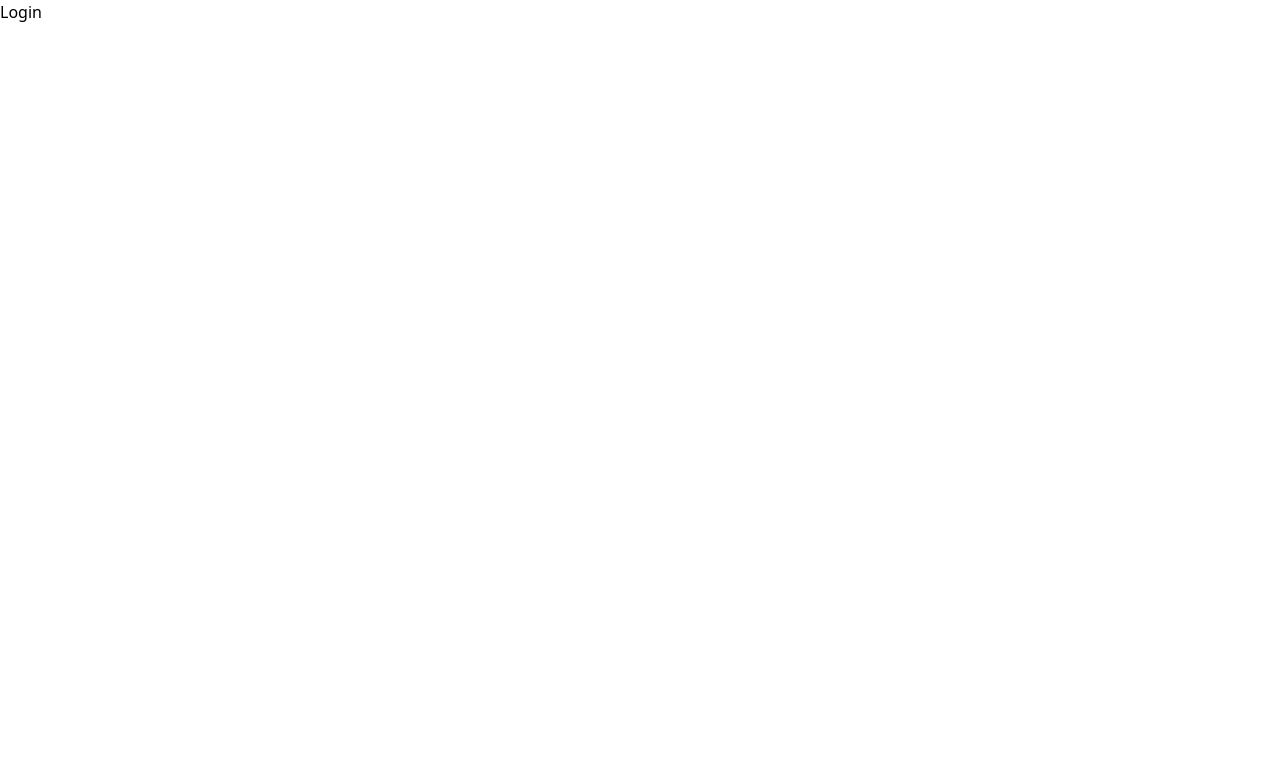
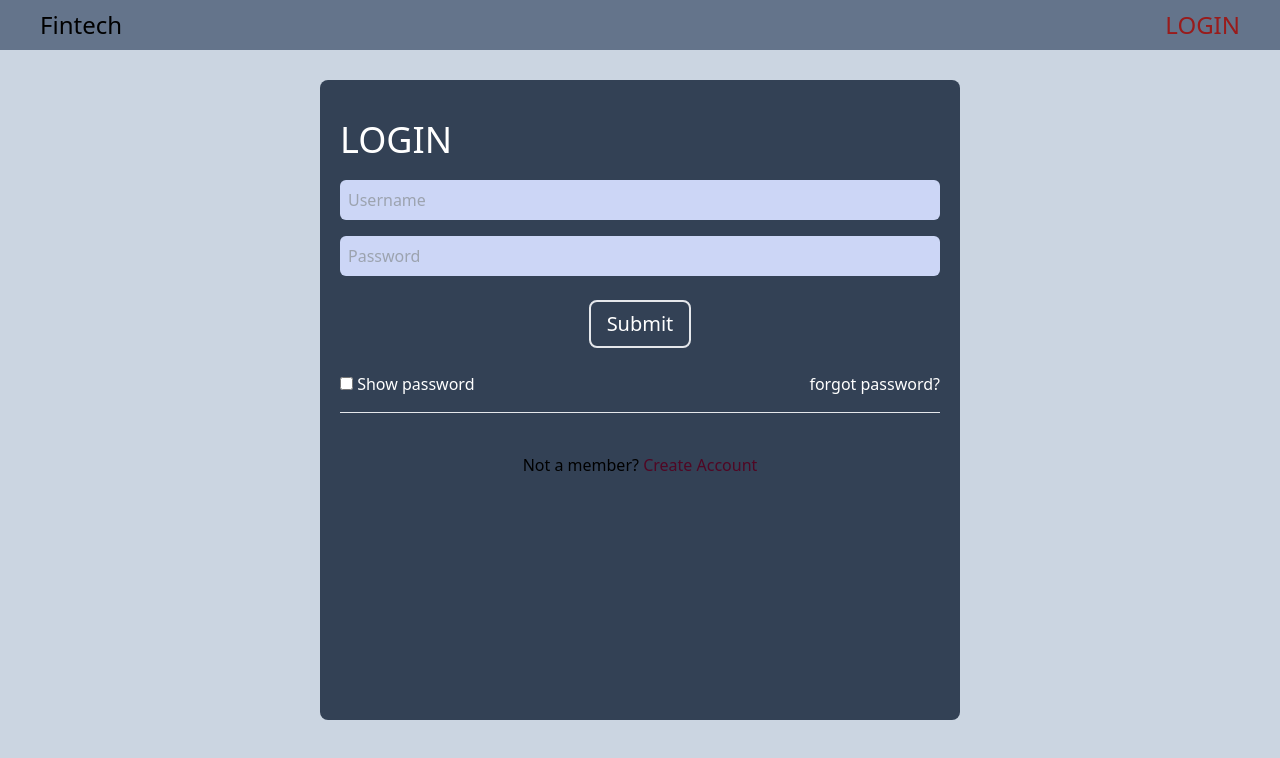
Before and after one commit to dhanush1202/fintech, a React (Create React App) app: page /login in a window 1280 px wide. Shown: the top 758 px of the page. Built offline with nearby package versions, Linux system fonts and the light colour scheme.

Commit message:
home & login done

```diff
--- a/src/Components/Homepage.js
+++ b/src/Components/Homepage.js
@@ -1,7 +1,38 @@
-import React from 'react'
+import React from 'react';
+import { useForm} from 'react-hook-form';
 
 export default function Homepage() {
+  const {handleSubmit, register, reset} = useForm();
+  const submitform = (data) => {
+    console.log(data);
+
+    reset();
+  }
   return (
-    <div>Homepage</div>
-  )
+    <div className="flex justify-center items-center h-screen bg-slate-300 ">
+      <form onSubmit={handleSubmit(submitform)} className="p-5 bg-slate-700 rounded-lg">
+        <h2 className="sm:text-3xl text-xl mb-2 py-4 px-2 text-slate-300">Subscribe to our Newsletter</h2>
+        <input
+          type="text"
+          placeholder="Name"
+          className=" my-3 p-3 rounded-md w-full bg-[#ccd6f6] text-gray-800"
+          required
+          {...register("name")}
+        />
+        <input
+          type="email"
+          placeholder="Email"
+          className=" my-3 p-3 rounded-md w-full bg-[#ccd6f6] text-gray-800"
+          required
+          {...register("email")}
+        />
+        <button
+          type="submit"
+          className="login rounded-lg text-xl duration-500 px-3 py-2 my-3  hover:bg-blue-500 bg-blue-600"
+        >
+          Subscribe
+        </button>
+      </form>
+    </div>
+  );
 }
--- a/src/Components/Login.js
+++ b/src/Components/Login.js
@@ -1,7 +1,18 @@
-import React from 'react'
+import React, { useState } from "react";
+import Loginpage from "./Loginpage";
+import Signinpage from "./Signinpage";
 
 export default function Login() {
+
+
+
+  const [log, sign] = useState(true);
+
   return (
-    <div>Login</div>
-  )
+    <div className="w-full h-screen bg-slate-300">
+      <div className="flex h-full items-center justify-center ">
+        {log ? <Loginpage log={log} sign = {sign}/>: <Signinpage log={log} sign={sign}/>}
+      </div>
+    </div>
+  );
 }
--- /dev/null
+++ b/src/Components/Loginpage.js
@@ -0,0 +1,87 @@
+import React, { useState } from "react";
+import { useForm } from "react-hook-form";
+
+export default function Loginpage({ log, sign }) {
+  const tochange = () => {
+    sign(!log);
+  };
+
+  const [toggle, settoggle] = useState("");
+  const [show, setshow] = useState("password");
+  const showpwd = () => {
+    if (toggle === "") {
+      settoggle("checked");
+      setshow("text");
+    } else {
+      settoggle("");
+      setshow("password");
+    }
+  };
+  const { register, handleSubmit, reset } = useForm();
+  const submitlogin = (data) => {
+    console.log(data);
+    window.alert("logged in");
+    reset();
+  };
+  return (
+    <div>
+      <div
+        className={`lg:w-[50vw] w-[90vw] h-[80vh] bg-slate-700 p-5 rounded-lg`}
+      >
+        <h1 className="text-4xl text-white uppercase py-5">Login</h1>
+        <div className="w-full flex items-center justify-center mx-auto">
+          <form
+            className="flex flex-col max-w-[600px] w-full group"
+            onSubmit={handleSubmit(submitlogin)}
+          >
+            <input
+              type="text"
+              placeholder="Username"
+              className="p-2  bg-[#ccd6f6] text-gray-800 rounded-md"
+              name="name"
+              required
+              {...register("uname")}
+            />
+            <input
+              type={show}
+              placeholder="Password"
+              className="my-4 p-2 bg-[#ccd6f6] rounded-md text-gray-800"
+              name="email"
+              required
+              {...register("password")}
+            />
+            <button
+              type="submit"
+              className="text-white border-2 hover:bg-pink-600 hover:border-pink-600 py-2 px-4 my-2 mx-auto rounded-lg text-xl duration-500"
+            >
+              Submit
+            </button>
+          </form>
+        </div>
+        <div className="flex justify-between py-4 text-white">
+          <h1 onClick={showpwd} className="cursor-pointer">
+            {" "}
+            <input
+              type="checkbox"
+              checked={toggle}
+              className="checkbox"
+              onChange={showpwd}
+            />{" "}
+            Show password
+          </h1>
+          <h1>forgot password?</h1>
+        </div>
+        <hr className="border-1 w-full" />
+        <div className=" flex p-10 w-full justify-center">
+          <h2>
+            Not a member?{" "}
+            <button className=" text-pink-950 hover:text-pink-700 duration-500" onClick={tochange}>
+              {" "}
+              Create Account
+            </button>
+          </h2>
+        </div>
+      </div>
+    </div>
+  );
+}
--- a/src/Components/NavBar.js
+++ b/src/Components/NavBar.js
@@ -1,7 +1,18 @@
-import React from 'react'
+import React, { useState } from 'react';
+import { NavLink } from 'react-router-dom';
 
 export default function NavBar() {
-  return (
-    <div className=''></div>
-  )
+    const [home, sethome] = useState(false);
+    const tochan = () => {
+        sethome(!home);
+    }
+    return (
+        <div className='w-full h-[50px] bg-slate-500 fixed z-30'>
+            <div className='flex items-center h-full justify-between px-10'>
+                <NavLink className=' text-2xl' to='/'>Fintech</NavLink>
+                {home ? <NavLink className={`uppercase text-2xl text-red-800 hover:text-red-900`} to='/' onClick={tochan}>Home</NavLink>: <NavLink className={` uppercase text-2xl text-red-800 hover:text-red-900`} to='login' onClick={tochan}>Login</NavLink>}
+
+            </div>
+        </div>
+    );
 }
--- /dev/null
+++ b/src/Components/Signinpage.js
@@ -0,0 +1,135 @@
+import React, { useState } from 'react';
+import { useForm } from "react-hook-form";
+
+export default function Signinpage({ log, sign }) {
+  const tochange = () => {
+    sign(!log);
+  };
+
+  const [toggle, settoggle] = useState("");
+  const [show, setshow] = useState("password");
+
+  const showpwd = () => {
+    if (toggle === "") {
+      settoggle("checked");
+      setshow("text");
+    } else {
+      settoggle("");
+      setshow("password");
+    }
+  };
+
+  const {
+    register: register1,
+    handleSubmit: handleSubmit1,
+    reset,
+    formState: { errors },
+    watch
+  } = useForm();
+
+  const passwordValidation = {
+    required: "Password is required",
+    minLength: {
+      value: 6,
+      message: "Password must be at least 6 characters",
+    },
+  };
+
+  const confirmPasswordValidation = {
+    required: "Confirm Password is required",
+    validate: (value) =>
+  value === watch("password") || "Passwords do not match",
+
+  };
+
+  const submitsignin = (data) => {
+    console.log(data);
+    window.alert("sign in");
+    reset();
+  };
+
+  return (
+    <div>
+      <div className={`lg:w-[50vw] w-[90vw] h-[80vh] bg-slate-700 p-5 rounded-lg`} id="signin">
+        <h1 className="text-4xl text-white uppercase py-5">Sign in</h1>
+        <div className="w-full flex items-center justify-center mx-auto">
+          <form
+            className="flex flex-col max-w-[600px] w-full group"
+            onSubmit={handleSubmit1(submitsignin)}
+          >
+            <input
+              type="text"
+              placeholder="Name"
+              className="my-1 p-2  bg-[#ccd6f6] text-gray-800 rounded-md"
+              name="name"
+              required
+              {...register1("name")}
+            />
+            <input
+              type="email"
+              placeholder="Email"
+              className="my-1 p-2 bg-[#ccd6f6] rounded-md text-gray-800"
+              name="email"
+              required
+              {...register1("email")}
+            />
+            <input
+              type={show}
+              placeholder="Password"
+              className={`my-1 p-2 bg-[#ccd6f6] rounded-md text-gray-800 ${
+                errors.password ? "border-red-500" : ""
+              }`}
+              name="password"
+              required
+              {...register1("password", passwordValidation)}
+            />
+            {errors.password && (
+              <p className="text-red-500">{errors.password.message}</p>
+            )}
+            <input
+              type={show}
+              placeholder="Confirm Password"
+              className={`my-1 p-2 bg-[#ccd6f6] rounded-md text-gray-800 ${
+                errors.cpassword ? "border-red-500" : ""
+              }`}
+              name="cpassword"
+              required
+              {...register1("cpassword", confirmPasswordValidation)}
+            />
+            {errors.cpassword && (
+              <p className="text-red-500">{errors.cpassword.message}</p>
+            )}
+            <button
+              type="submit"
+              className="text-white border-2 hover:bg-pink-600 hover:border-pink-600 py-2 px-4 my-2 mx-auto rounded-lg text-xl duration-500"
+            >
+              Submit
+            </button>
+          </form>
+        </div>
+        <div className="flex justify-between py-4 text-white">
+          <h1 onClick={showpwd} className="cursor-pointer">
+            {" "}
+            <input
+              type="checkbox"
+              checked={toggle}
+              className="checkbox"
+              onChange={showpwd}
+            />{" "}
+            Show password
+          </h1>
+        </div>
+        <hr className="border-1 w-full" />
+        <div className=" flex  w-full justify-center p-5">
+          <h2>
+            Existing User?{" "}
+            <button className=" text-pink-950 hover:text-pink-700 duration-500" onClick={tochange}>
+              {" "}
+              Log in
+            </button>
+          </h2>
+        </div>
+      </div>
+    </div>
+  );
+}
```
